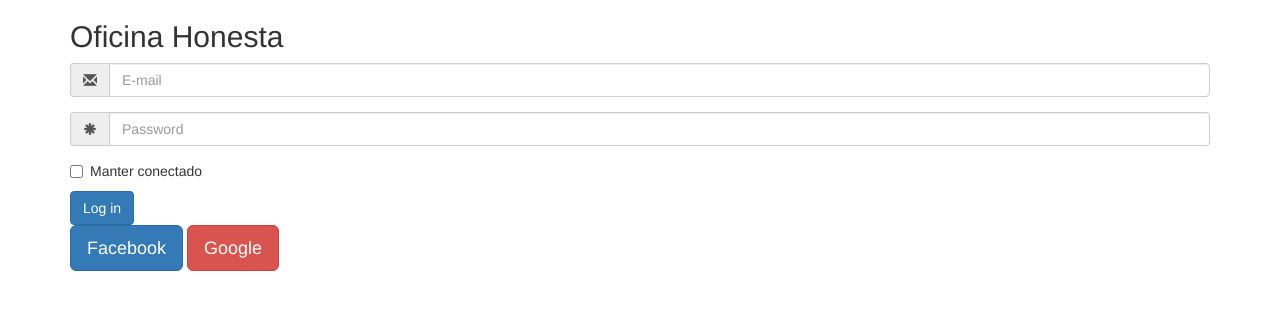
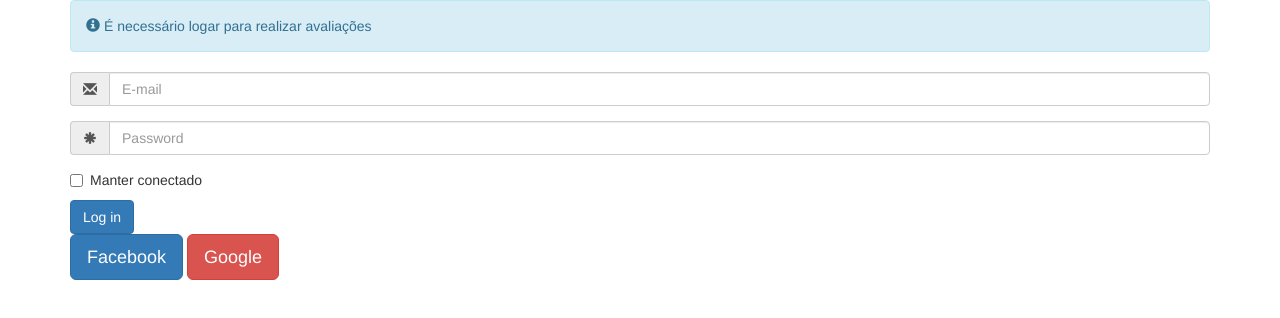
Before and after one commit to ricardocmcp/oficina-honesta, a website: page prototipo/login.htm in a window 1280 px wide. Drawn offline with Linux system fonts and the light colour scheme; files that its build step writes are made by us from their sources.

Commit message:
Inclusão de mensagem na tela de login

```diff
--- a/prototipo/login.htm
+++ b/prototipo/login.htm
@@ -19,7 +19,10 @@
 	<div class="container title-login">
 		<div class="row">
 			<div class="col-lg-12">
-				<h2>Oficina Honesta</h2>
+				<div class="alert alert-info" role="alert">
+					<span class="glyphicon glyphicon-info-sign" aria-hidden="true"></span>
+					É necessário logar para realizar avaliações
+				</div>
 			</div>
 		</div>
 	</div>
```
